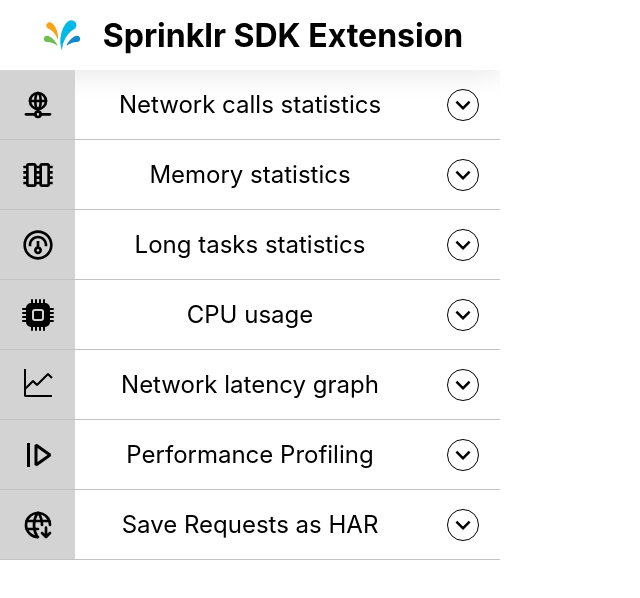
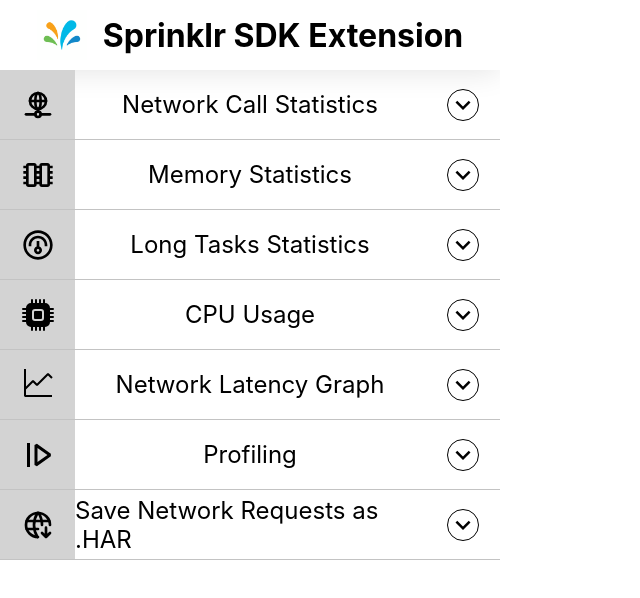
Before and after one commit to ParthGarg21/spr-sdk-extension-private, a React (Create React App) app: page / in a window 1280 px wide. Shown: the top 598 px of the page, without its empty margins (0-640 px from the left). Built offline with nearby package versions, Linux system fonts and the light colour scheme.

Commit message:
refactored Home page

```diff
--- a/src/App.js
+++ b/src/App.js
@@ -3,58 +3,18 @@
 import { GrMemory } from "react-icons/gr";
 import { CgPerformance } from "react-icons/cg";
 import { BsCpuFill } from "react-icons/bs";
-import { MdOutlineExpandLess } from "react-icons/md";
-import { MdOutlineExpandMore } from "react-icons/md";
 import { VscDebugContinue } from "react-icons/vsc";
 import { TbWorldDownload } from "react-icons/tb";
-
-import { useState } from "react";
-
-import LineChart from "./components/LineGraph";
+import NetworkGraph from "./components/NetworkGraph";
 import Network from "./components/Network";
 import Memory from "./components/Memory";
 import LongTasks from "./components/LongTasks";
-import CPU from "./components/CPU";
+import CPUGraph from "./components/CPUGraph";
 import Profiling from "./components/Profiling";
 import GetHar from "./components/GetHar";
+import ListItem from "./components/ListItem";
 
 function App() {
-  const [memory, setMemory] = useState(false);
-  const [network, setNetwork] = useState(false);
-  const [longTasks, setLongTasks] = useState(false);
-  const [cpu, setCPU] = useState(false);
-  const [networkGraph, setNetworkGraph] = useState(false);
-  const [profiling, setProfiling] = useState(false);
-  const [getHar, setGetHar] = useState(false);
-
-  function expandMem() {
-    setMemory(!memory);
-  }
-
-  function expandNet() {
-    setNetwork(!network);
-  }
-
-  function expandLongTask() {
-    setLongTasks(!longTasks);
-  }
-
-  function expandCPU() {
-    setCPU(!cpu);
-  }
-
-  function expandNetworkGraph() {
-    setNetworkGraph(!networkGraph);
-  }
-
-  function expandProfiling() {
-    setProfiling(!profiling);
-  }
-
-  function expandGetHar() {
-    setGetHar(!getHar);
-  }
-
   return (
     <>
       <div className="wrapper">
@@ -64,166 +24,43 @@
         </div>
         <div className="main-container">
           <div className="features-con">
-            <div className="feature">
-              <div className="icn-con">
-                <TbNetwork className="icn"></TbNetwork>
-              </div>
-              <h3 className="feature-title">Network calls statistics</h3>
-              <div className="exp-icn-con">
-                {!network ? (
-                  <MdOutlineExpandMore
-                    className="exp-icn"
-                    onClick={expandNet}
-                  ></MdOutlineExpandMore>
-                ) : (
-                  <MdOutlineExpandLess
-                    className="exp-icn"
-                    onClick={expandNet}
-                  ></MdOutlineExpandLess>
-                )}
-              </div>
-            </div>
-            {network ? <Network></Network> : <></>}
-
-            <div className="feature">
-              <div className="icn-con">
-                <GrMemory className="icn"></GrMemory>
-              </div>
-              <h3 className="feature-title">Memory statistics</h3>
-              <div className="exp-icn-con">
-                {!memory ? (
-                  <MdOutlineExpandMore
-                    className="exp-icn"
-                    onClick={expandMem}
-                  ></MdOutlineExpandMore>
-                ) : (
-                  <MdOutlineExpandLess
-                    className="exp-icn"
-                    onClick={expandMem}
-                  ></MdOutlineExpandLess>
-                )}
-              </div>
-            </div>
-            {memory ? <Memory></Memory> : <></>}
-
-            <div className="feature">
-              <div className="icn-con">
-                <CgPerformance className="icn"></CgPerformance>
-              </div>
-              <h3 className="feature-title">Long tasks statistics</h3>
-              <div className="exp-icn-con">
-                {!longTasks ? (
-                  <MdOutlineExpandMore
-                    className="exp-icn"
-                    onClick={expandLongTask}
-                  ></MdOutlineExpandMore>
-                ) : (
-                  <MdOutlineExpandLess
-                    className="exp-icn"
-                    onClick={expandLongTask}
-                  ></MdOutlineExpandLess>
-                )}
-              </div>
-            </div>
-            {longTasks ? <LongTasks></LongTasks> : <></>}
-            <div className="feature">
-              <div className="icn-con">
-                <BsCpuFill className="icn"></BsCpuFill>
-              </div>
-              <h3 className="feature-title">CPU usage</h3>
-              <div className="exp-icn-con">
-                {!cpu ? (
-                  <MdOutlineExpandMore
-                    className="exp-icn"
-                    onClick={expandCPU}
-                  ></MdOutlineExpandMore>
-                ) : (
-                  <MdOutlineExpandLess
-                    className="exp-icn"
-                    onClick={expandCPU}
-                  ></MdOutlineExpandLess>
-                )}
-              </div>
-            </div>
-            {cpu ? (
-              <div className="lineChart">
-                <div className="chartContainer">
-                  <CPU></CPU>
-                </div>
-              </div>
-            ) : (
-              <></>
-            )}
-            <div className="feature">
-              <div className="icn-con">
-                <VscGraphLine className="icn"></VscGraphLine>
-              </div>
-              <h3 className="feature-title">Network latency graph</h3>
-              <div className="exp-icn-con">
-                {!networkGraph ? (
-                  <MdOutlineExpandMore
-                    className="exp-icn"
-                    onClick={expandNetworkGraph}
-                  ></MdOutlineExpandMore>
-                ) : (
-                  <MdOutlineExpandLess
-                    className="exp-icn"
-                    onClick={expandNetworkGraph}
-                  ></MdOutlineExpandLess>
-                )}
-              </div>
-            </div>
+            <ListItem
+              icon={TbNetwork}
+              display={Network}
+              title="Network Call Statistics"
+            ></ListItem>
+            <ListItem
+              icon={GrMemory}
+              display={Memory}
+              title="Memory Statistics"
+            ></ListItem>
+            <ListItem
+              icon={CgPerformance}
+              display={LongTasks}
+              title="Long Tasks Statistics"
+            ></ListItem>
+            <ListItem
+              icon={BsCpuFill}
+              display={CPUGraph}
+              title="CPU Usage"
+            ></ListItem>
+            <ListItem
+              icon={VscGraphLine}
+              display={NetworkGraph}
+              title="Network Latency Graph"
+            ></ListItem>
+            <ListItem
+              icon={VscDebugContinue}
+              display={Profiling}
+              title="Profiling"
+            ></ListItem>
+            <ListItem
+              icon={TbWorldDownload}
+              display={GetHar}
+              title="Save Network Requests as .HAR"
+            ></ListItem>
           </div>
         </div>
-        {networkGraph ? (
-          <div className="lineChart">
-            <div className="networkContainer">
-              <LineChart className="chart"></LineChart>
-            </div>
-          </div>
-        ) : (
-          <></>
-        )}
-        <div className="feature">
-          <div className="icn-con">
-            <VscDebugContinue className="icn"></VscDebugContinue>
-          </div>
-          <h3 className="feature-title">Performance Profiling</h3>
-          <div className="exp-icn-con">
-            {!profiling ? (
-              <MdOutlineExpandMore
-                className="exp-icn"
-                onClick={expandProfiling}
-              ></MdOutlineExpandMore>
-            ) : (
-              <MdOutlineExpandLess
-                className="exp-icn"
-                onClick={expandProfiling}
-              ></MdOutlineExpandLess>
-            )}
-          </div>
-        </div>
-        {profiling ? <Profiling></Profiling> : <></>}
-        <div className="feature">
-          <div className="icn-con">
-            <TbWorldDownload className="icn"></TbWorldDownload>
-          </div>
-          <h3 className="feature-title">Save Requests as HAR</h3>
-          <div className="exp-icn-con">
-            {!getHar ? (
-              <MdOutlineExpandMore
-                className="exp-icn"
-                onClick={expandGetHar}
-              ></MdOutlineExpandMore>
-            ) : (
-              <MdOutlineExpandLess
-                className="exp-icn"
-                onClick={expandGetHar}
-              ></MdOutlineExpandLess>
-            )}
-          </div>
-        </div>
-        {getHar ? <GetHar></GetHar> : <></>}
       </div>
     </>
   );
--- /dev/null
+++ b/src/components/CPUGraph.js
@@ -0,0 +1,12 @@
+import CPU from "./CPU";
+const CPUGraph = () => {
+  return (
+    <div className="lineChart">
+      <div className="chartContainer">
+        <CPU></CPU>
+      </div>
+    </div>
+  );
+};
+
+export default CPUGraph;
--- /dev/null
+++ b/src/components/ListItem.js
@@ -0,0 +1,39 @@
+import { useState } from "react";
+import { MdOutlineExpandLess } from "react-icons/md";
+import { MdOutlineExpandMore } from "react-icons/md";
+
+const ListItem = (props) => {
+  const [myState, setMyState] = useState(false);
+
+  function expand() {
+    setMyState(!myState);
+  }
+
+  return (
+    <div>
+      {" "}
+      <div className="feature">
+        <div className="icn-con">
+          <props.icon className="icn"></props.icon>
+        </div>
+        <h3 className="feature-title">{props.title}</h3>
+        <div className="exp-icn-con">
+          {!myState ? (
+            <MdOutlineExpandMore
+              className="exp-icn"
+              onClick={expand}
+            ></MdOutlineExpandMore>
+          ) : (
+            <MdOutlineExpandLess
+              className="exp-icn"
+              onClick={expand}
+            ></MdOutlineExpandLess>
+          )}
+        </div>
+      </div>
+      {myState ? <props.display></props.display> : <></>}
+    </div>
+  );
+};
+
+export default ListItem;
--- /dev/null
+++ b/src/components/NetworkGraph.js
@@ -0,0 +1,12 @@
+import LineChart from "./LineGraph";
+const NetworkGraph = () => {
+  return (
+    <div className="lineChart">
+      <div className="networkContainer">
+        <LineChart className="chart"></LineChart>
+      </div>
+    </div>
+  );
+};
+
+export default NetworkGraph;
```
